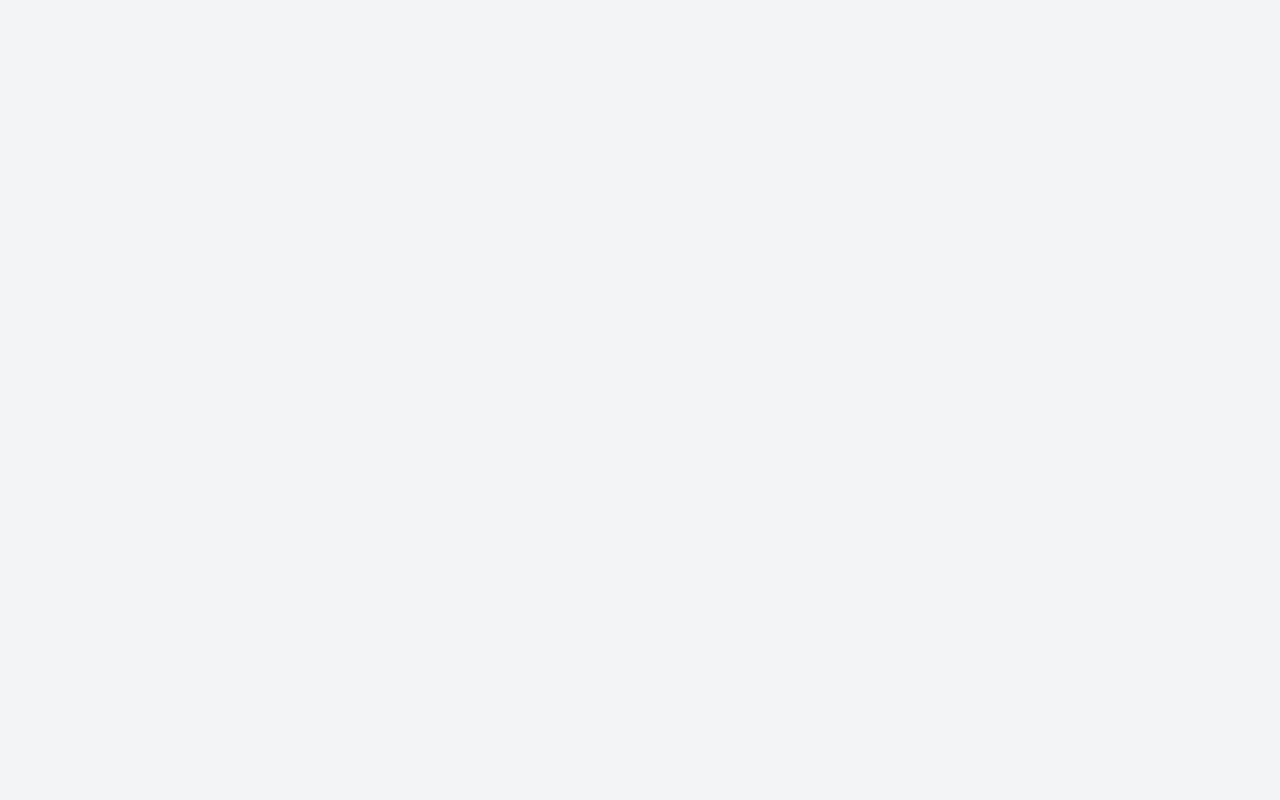
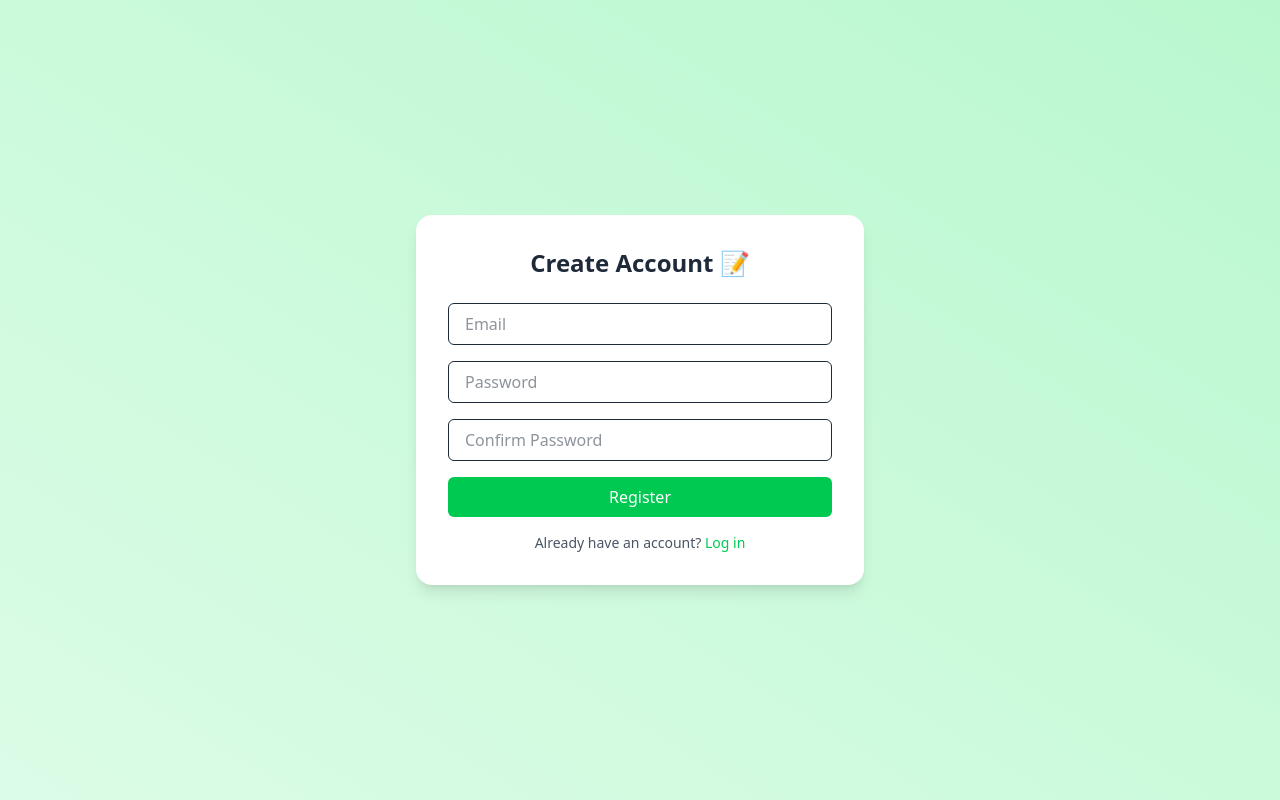
Before and after one commit to KiehlZz/IR-project-front, a Vue app in the folder IR-project-front/: page /register in a window 1280 px wide. Before the commit this address had no page. Built offline with nearby package versions, Linux system fonts and the light colour scheme.

Commit message:
create login and register pages

```diff
--- a/IR-project-front/src/App.vue
+++ b/IR-project-front/src/App.vue
@@ -7,13 +7,3 @@ import { RouterView } from 'vue-router';
     <RouterView />
   </div>
 </template>
-<style>
-
-
-html, body, #app {
-  height: max-content;
-  width: 100%;
-  margin: 0;
-  padding: 0;
-}
-</style>
--- /dev/null
+++ b/IR-project-front/src/components/HeaderCard.vue
@@ -0,0 +1,38 @@
+<template>
+  <div class="bg-white shadow-md rounded-xl px-6 py-4 flex justify-between items-center w-full">
+    <h1 class="text-xl font-bold text-gray-800 flex items-center gap-2">
+      🍽️ <span>Recipe Recommender</span>
+    </h1>
+    <div class="space-x-4">
+      <template v-if="loggedIn">
+        <button
+          @click="$emit('logout')"
+          class="bg-red-500 text-white px-4 py-2 rounded hover:bg-red-600"
+        >
+          Logout
+        </button>
+      </template>
+      <template v-else>
+        <button
+          @click="$emit('login')"
+          class="bg-blue-500 text-white px-4 py-2 rounded hover:bg-blue-600"
+        >
+          Login
+        </button>
+        <button
+          @click="$emit('register')"
+          class="bg-green-500 text-white px-4 py-2 rounded hover:bg-green-600"
+        >
+          Register
+        </button>
+      </template>
+    </div>
+  </div>
+</template>
+
+<script setup>
+defineProps({
+  loggedIn: Boolean,
+})
+defineEmits(['login', 'logout', 'register'])
+</script>
--- a/IR-project-front/src/router/index.js
+++ b/IR-project-front/src/router/index.js
@@ -1,11 +1,23 @@
 import { createRouter, createWebHistory } from 'vue-router'
 import SearchView from '@/views/HomeView.vue'
+import LoginView from '@/views/LoginView.vue'
+import RegisterView from '@/views/RegisterView.vue'
 
 const routes = [
   {
     path: '/',
     name: 'Search',
     component: SearchView
+  },
+  {
+    path: '/login',
+    name: 'Login',
+    component: LoginView,
+  },
+  {
+    path: '/register',
+    name: 'Register',
+    component: RegisterView,
   },
   // Add more routes here when you build features like login, bookmarks, etc.
 ]
--- a/IR-project-front/src/views/HomeView.vue
+++ b/IR-project-front/src/views/HomeView.vue
@@ -1,9 +1,7 @@
 <template>
-  <div class="container mx-auto p-6">
+  <div class="w-full max-w-9xl mx-auto">
     <!-- Navbar -->
-    <header class="bg-white shadow p-4 flex justify-between items-center">
-      <h1 class="text-xl font-bold">🍽️ Recipe Recommender</h1>
-    </header>
+    <HeaderCard :loggedIn="!!user" @login="goToLogin" @logout="logout" />
 
     <!-- Main content fills remaining space -->
     <main class="flex-1 flex flex-col items-center justify-start py-10 px-4 overflow-y-auto">
@@ -30,12 +28,16 @@
 <script setup>
 import { ref } from 'vue'
 import axios from 'axios'
+import { useRouter } from 'vue-router'
+import HeaderCard from '@/components/HeaderCard.vue'
 import SearchBar from '@/components/SearchBar.vue'
 import RecipeCard from '@/components/RecipeCard.vue'
 import RecipeModal from '@/components/RecipeModal.vue'
 
+const router = useRouter()
+const user = ref(localStorage.getItem('user'))
+const selected = ref(null)
 const results = ref([])
-const selected = ref(null)
 
 const handleSearch = async (query) => {
   const res = await axios.get('http://localhost:5000/search', {
@@ -43,4 +45,13 @@ const handleSearch = async (query) => {
   })
   results.value = res.data
 }
+
+const goToLogin = () => {
+  router.push('/login')
+}
+
+const logout = () => {
+  localStorage.removeItem('user')
+  user.value = null
+}
 </script>
--- /dev/null
+++ b/IR-project-front/src/views/LoginView.vue
@@ -0,0 +1,45 @@
+<template>
+    <div class="min-h-screen flex items-center justify-center bg-gradient-to-tr from-blue-100 to-blue-200">
+      <div class="bg-white shadow-lg rounded-2xl p-8 w-full max-w-md">
+        <h2 class="text-2xl font-bold text-center text-gray-800 mb-6">Welcome 👋</h2>
+        <form @submit.prevent="handleLogin" class="space-y-4">
+          <input
+            v-model="email"
+            type="email"
+            placeholder="Email"
+            class="w-full px-4 py-2 border rounded-md focus:ring-2 focus:ring-blue-400"
+            required
+          />
+          <input
+            v-model="password"
+            type="password"
+            placeholder="Password"
+            class="w-full px-4 py-2 border rounded-md focus:ring-2 focus:ring-blue-400"
+            required
+          />
+          <button
+            type="submit"
+            class="w-full bg-blue-500 text-white py-2 rounded-md hover:bg-blue-600 transition"
+          >
+            Log In
+          </button>
+        </form>
+        <p class="text-center text-sm text-gray-600 mt-4">
+          Don't have an account?
+          <RouterLink to="/register" class="text-blue-500 hover:underline">Register</RouterLink>
+        </p>
+      </div>
+    </div>
+  </template>
+
+  <script setup>
+  import { ref } from 'vue'
+
+  const email = ref('')
+  const password = ref('')
+
+  const handleLogin = () => {
+    alert(`Login with ${email.value} / ${password.value}`)
+    // TODO: API login call
+  }
+  </script>
--- /dev/null
+++ b/IR-project-front/src/views/RegisterView.vue
@@ -0,0 +1,59 @@
+<template>
+  <div
+    class="min-h-screen flex items-center justify-center bg-gradient-to-tr from-green-100 to-green-200"
+  >
+    <div class="bg-white shadow-lg rounded-2xl p-8 w-full max-w-md">
+      <h2 class="text-2xl font-bold text-center text-gray-800 mb-6">Create Account 📝</h2>
+      <form @submit.prevent="handleRegister" class="space-y-4">
+        <input
+          v-model="email"
+          type="email"
+          placeholder="Email"
+          class="w-full px-4 py-2 border rounded-md focus:ring-2 focus:ring-green-400"
+          required
+        />
+        <input
+          v-model="password"
+          type="password"
+          placeholder="Password"
+          class="w-full px-4 py-2 border rounded-md focus:ring-2 focus:ring-green-400"
+          required
+        />
+        <input
+          v-model="confirmPassword"
+          type="password"
+          placeholder="Confirm Password"
+          class="w-full px-4 py-2 border rounded-md focus:ring-2 focus:ring-green-400"
+          required
+        />
+        <button
+          type="submit"
+          class="w-full bg-green-500 text-white py-2 rounded-md hover:bg-green-600 transition"
+        >
+          Register
+        </button>
+      </form>
+      <p class="text-center text-sm text-gray-600 mt-4">
+        Already have an account?
+        <RouterLink to="/login" class="text-green-500 hover:underline">Log in</RouterLink>
+      </p>
+    </div>
+  </div>
+</template>
+
+<script setup>
+import { ref } from 'vue'
+
+const email = ref('')
+const password = ref('')
+const confirmPassword = ref('')
+
+const handleRegister = () => {
+  if (password.value !== confirmPassword.value) {
+    alert('Passwords do not match')
+    return
+  }
+  alert(`Register with ${email.value} / ${password.value}`)
+  // TODO: API register call
+}
+</script>
```
